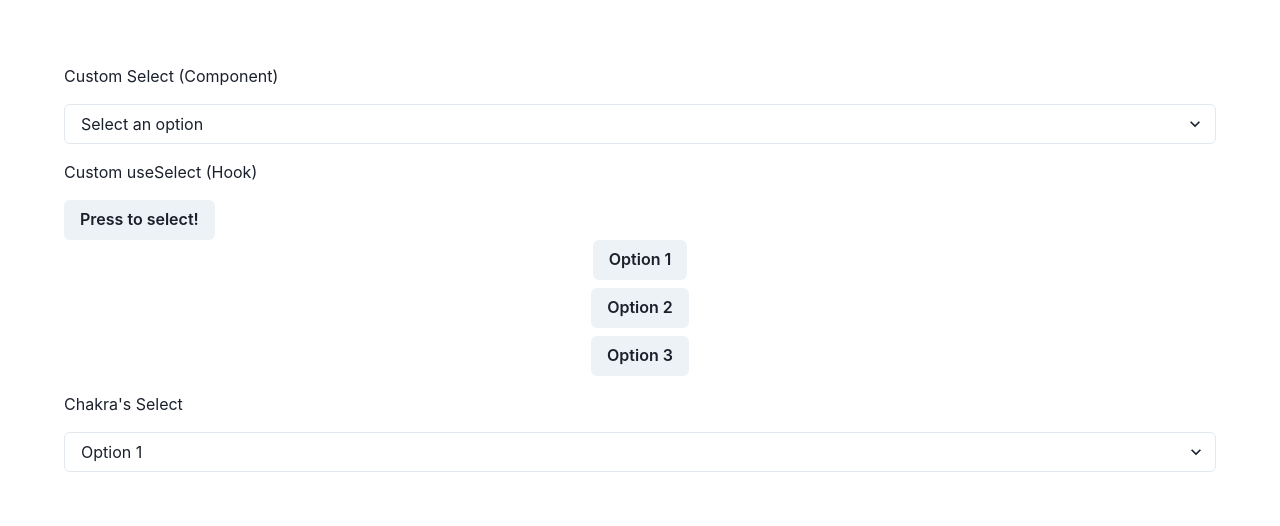
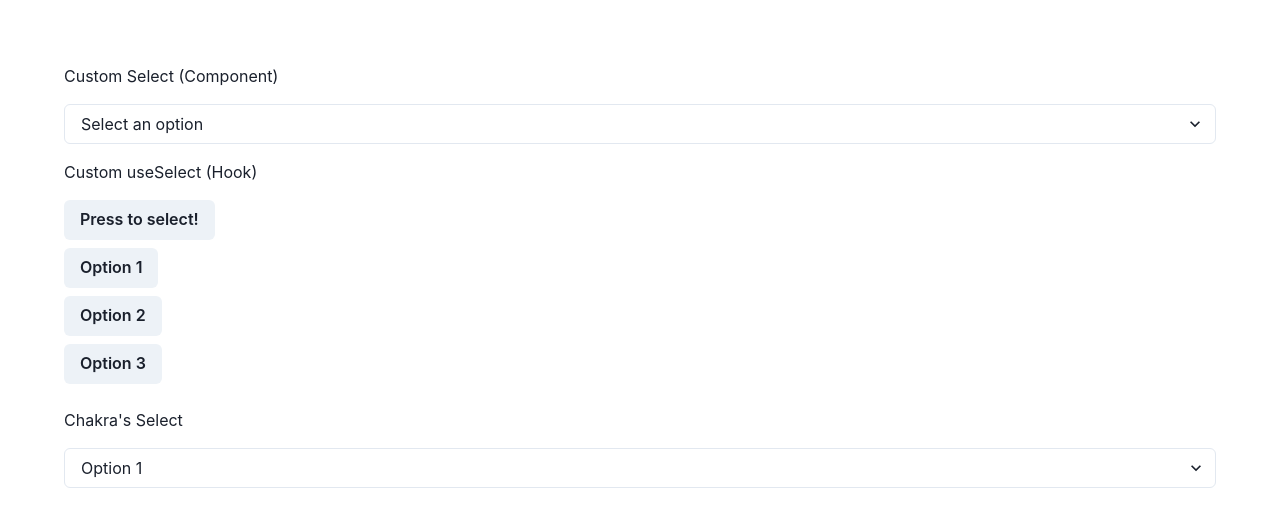
Before and after one commit to joyliu-q/chakrathon-select, a React (Create React App) app: page / in a window 1280 px wide. Both pictures are taken after a click on the button "Press to select!". Shown: the top 526 px of the page. Built offline with nearby package versions, Linux system fonts and the light colour scheme.

Commit message:
:art: Make it look less sus

```diff
--- a/src/example/index.tsx
+++ b/src/example/index.tsx
@@ -43,7 +43,7 @@ function Form() {
         <Box ref={selectRef}>
           <Button ref={selectButtonRef} onClick={() => onToggle()}>{value ?? "Press to select!"}</Button>
           {isOpen ?
-            <VStack ref={selectMenuRef}>
+            <VStack align="start" ref={selectMenuRef} py={2}>
               <Button value="lol" onClick={onClickOption}>Option 1</Button>
               <Button value="xd" onClick={onClickOption}>Option 2</Button>
               <Button value="lmao" onClick={onClickOption}>Option 3</Button>
```
